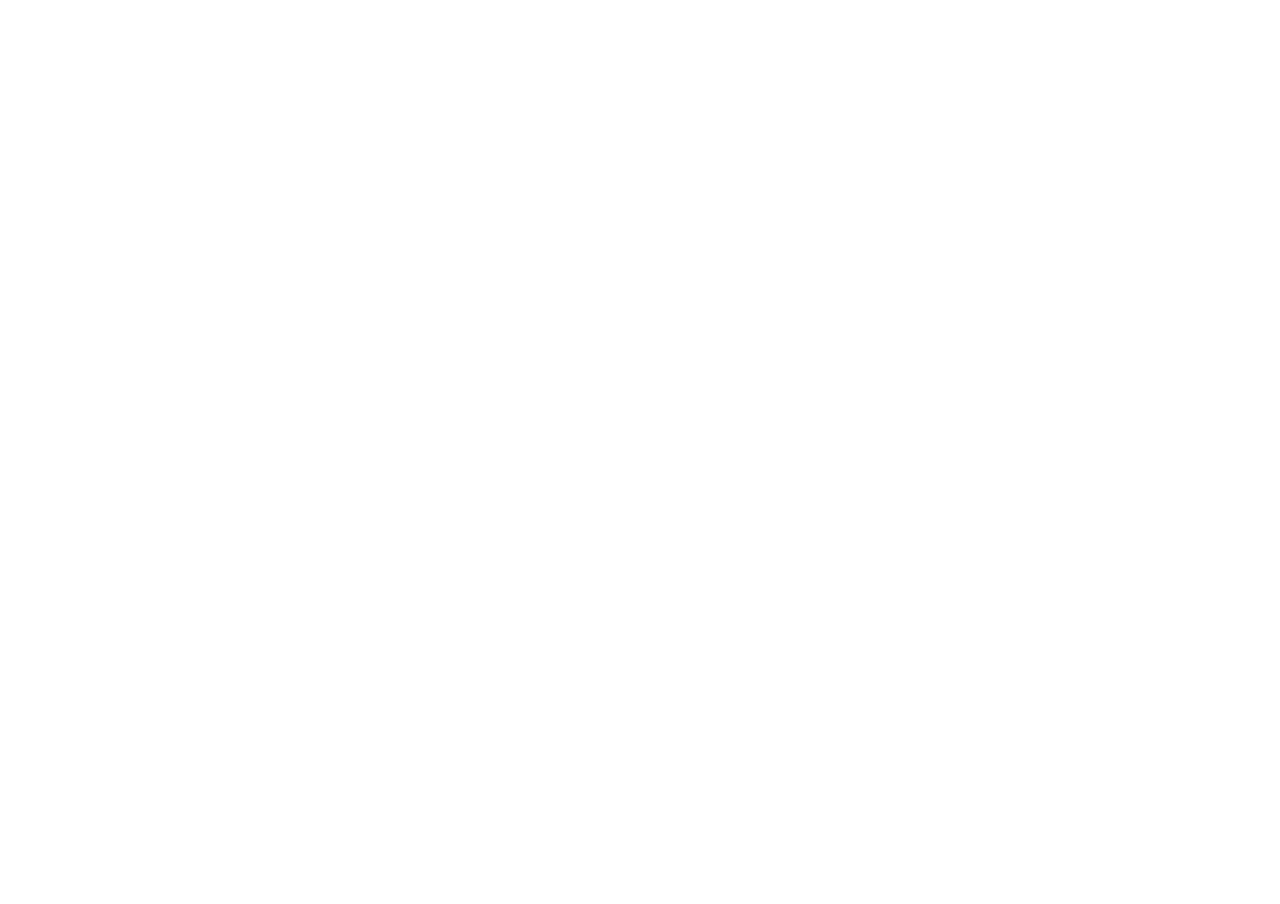
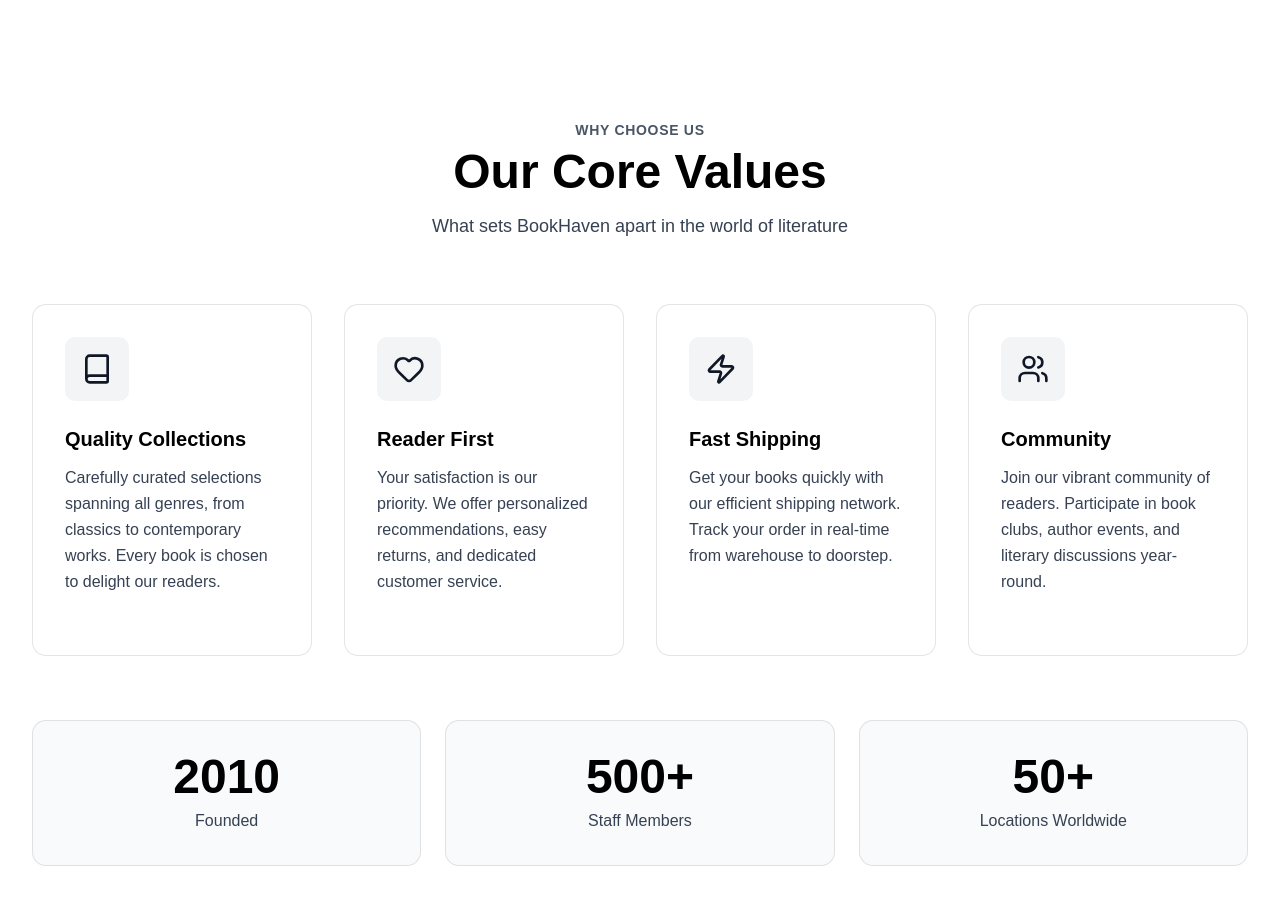
Before and after one commit to tanzil8/Book-store-website, a React (Vite) app: page /about in a window 1280 px wide. Shown: the part 2740-3644 px from the top of the page. Before the commit the page ends 2732 px from the top, so only its background shows below. Built offline with nearby package versions, Linux system fonts and the light colour scheme.

Commit message:
Values Section complete

```diff
--- a/src/pages/About.jsx
+++ b/src/pages/About.jsx
@@ -3,6 +3,7 @@ import React from 'react'
 import HeroSection from './about/HeroSection'
 import StorySection from './about/StorySection'
 import FeaturedBooksCarousel from './about/FeaturedBooksCarousel'
+import ValuesSection from './about/ValuesSection'
 
 const About = () => {
   return (
@@ -11,6 +12,7 @@ const About = () => {
       <HeroSection/>
       <StorySection/>
       <FeaturedBooksCarousel/>
+      <ValuesSection/>
     </div>
   )
 }
--- /dev/null
+++ b/src/pages/about/ValuesSection.jsx
@@ -0,0 +1,92 @@
+'use client'
+
+import { Book, Heart, Zap, Users } from 'lucide-react'
+
+
+
+const values = [
+  {
+    icon: <Book className="w-8 h-8" />,
+    title: 'Quality Collections',
+    description:
+      'Carefully curated selections spanning all genres, from classics to contemporary works. Every book is chosen to delight our readers.',
+  },
+  {
+    icon: <Heart className="w-8 h-8" />,
+    title: 'Reader First',
+    description:
+      'Your satisfaction is our priority. We offer personalized recommendations, easy returns, and dedicated customer service.',
+  },
+  {
+    icon: <Zap className="w-8 h-8" />,
+    title: 'Fast Shipping',
+    description:
+      'Get your books quickly with our efficient shipping network. Track your order in real-time from warehouse to doorstep.',
+  },
+  {
+    icon: <Users className="w-8 h-8" />,
+    title: 'Community',
+    description:
+      'Join our vibrant community of readers. Participate in book clubs, author events, and literary discussions year-round.',
+  },
+]
+
+export default function ValuesSection() {
+  return (
+    <section id="values" className="w-full py-16 sm:py-24 lg:py-32 px-4 sm:px-6 lg:px-8 bg-white">
+      <div className="max-w-7xl mx-auto">
+        <div className="text-center mb-16">
+          <p className="text-sm font-semibold text-gray-600 uppercase tracking-wider mb-2">Why Choose Us</p>
+          <h2 className="text-4xl sm:text-5xl font-bold text-black mb-4">Our Core Values</h2>
+          <p className="text-lg text-gray-700 max-w-2xl mx-auto">
+            What sets BookHaven apart in the world of literature
+          </p>
+        </div>
+
+        {/* Values Grid */}
+        <div className="grid grid-cols-1 md:grid-cols-2 lg:grid-cols-4 gap-6 lg:gap-8">
+          {values.map((value, index) => (
+            <div
+              key={index}
+              className="group p-8 bg-white border border-black/10 rounded-xl hover:border-black hover:shadow-xl transition-all duration-300 hover:-translate-y-2 cursor-pointer"
+            >
+              {/* Icon */}
+              <div className="mb-6 p-4 bg-gray-100 w-fit rounded-lg group-hover:bg-black group-hover:text-white transition-all duration-300 transform group-hover:scale-110">
+                <div className="text-gray-900 group-hover:text-white transition-colors duration-300">{value.icon}</div>
+              </div>
+
+              {/* Content */}
+              <h3 className="text-xl font-bold text-black mb-3 group-hover:text-black transition-colors duration-300">
+                {value.title}
+              </h3>
+
+              <p className="text-gray-700 leading-relaxed group-hover:text-gray-900 transition-colors duration-300">
+                {value.description}
+              </p>
+
+              {/* Bottom accent line */}
+              <div className="mt-6 h-1 w-0 bg-black group-hover:w-8 transition-all duration-300"></div>
+            </div>
+          ))}
+        </div>
+
+        {/* Additional Info */}
+        <div className="mt-16 grid grid-cols-1 md:grid-cols-3 gap-6">
+          {[
+            { number: '2010', label: 'Founded' },
+            { number: '500+', label: 'Staff Members' },
+            { number: '50+', label: 'Locations Worldwide' },
+          ].map((item, index) => (
+            <div
+              key={index}
+              className="p-8 bg-gray-50 border border-black/10 rounded-xl text-center hover:bg-gray-100 hover:border-black transition-all duration-300 transform hover:scale-105"
+            >
+              <p className="text-4xl sm:text-5xl font-bold text-black mb-2">{item.number}</p>
+              <p className="text-gray-700 font-medium">{item.label}</p>
+            </div>
+          ))}
+        </div>
+      </div>
+    </section>
+  )
+}
```
